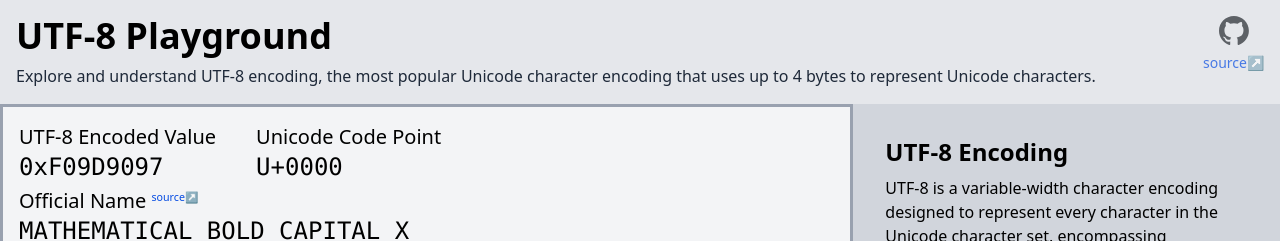
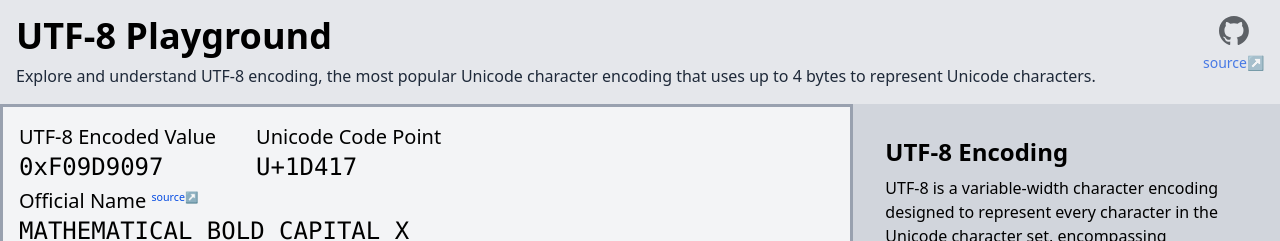
Before and after one commit to vishnuharidas/utf8-playground, a React (Vite) app: page / in a window 1280 px wide. Shown: the top 241 px of the page. Built offline with nearby package versions, Linux system fonts and the light colour scheme.

Commit message:
Reset codepoint input on change

```diff
--- a/src/components/CodePointDisplay.tsx
+++ b/src/components/CodePointDisplay.tsx
@@ -1,4 +1,4 @@
-import { useState } from "react";
+import { useEffect, useState } from "react";
 import { lookupUnicode, processUtf8Bytes } from "../utf8/utf8";
 
 interface CodePointDisplayProps {
@@ -19,6 +19,11 @@ function CodePointDisplay(props: CodePointDisplayProps) {
         if (!nextCodepoint) return;
         props.onChangeCodePoint(nextCodepoint.replace('U+', ''));
     }
+
+    // Reset nextCodepoint when codepoint changes
+    useEffect(() => {
+        setNextCodepoint(codepoint);
+    }, [codepoint]);
 
     return (
         <div className={props.className}>
```
